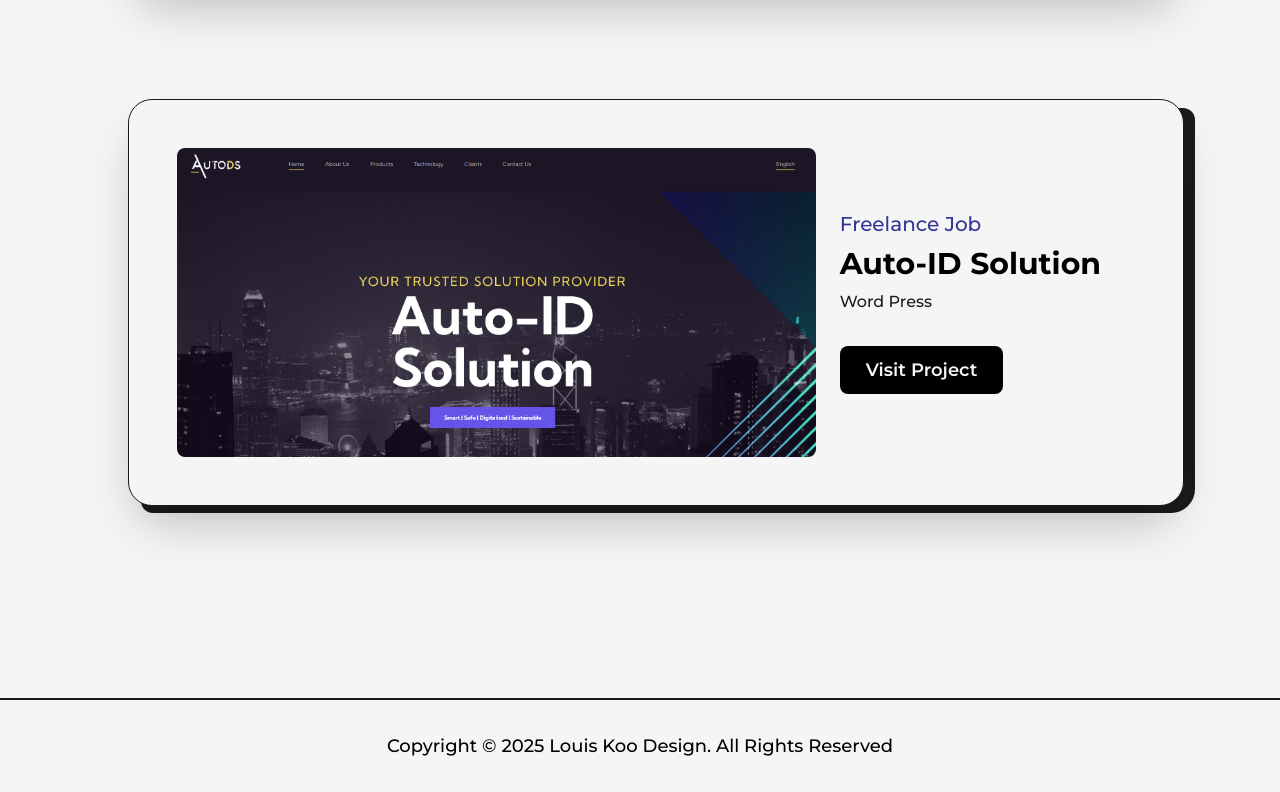
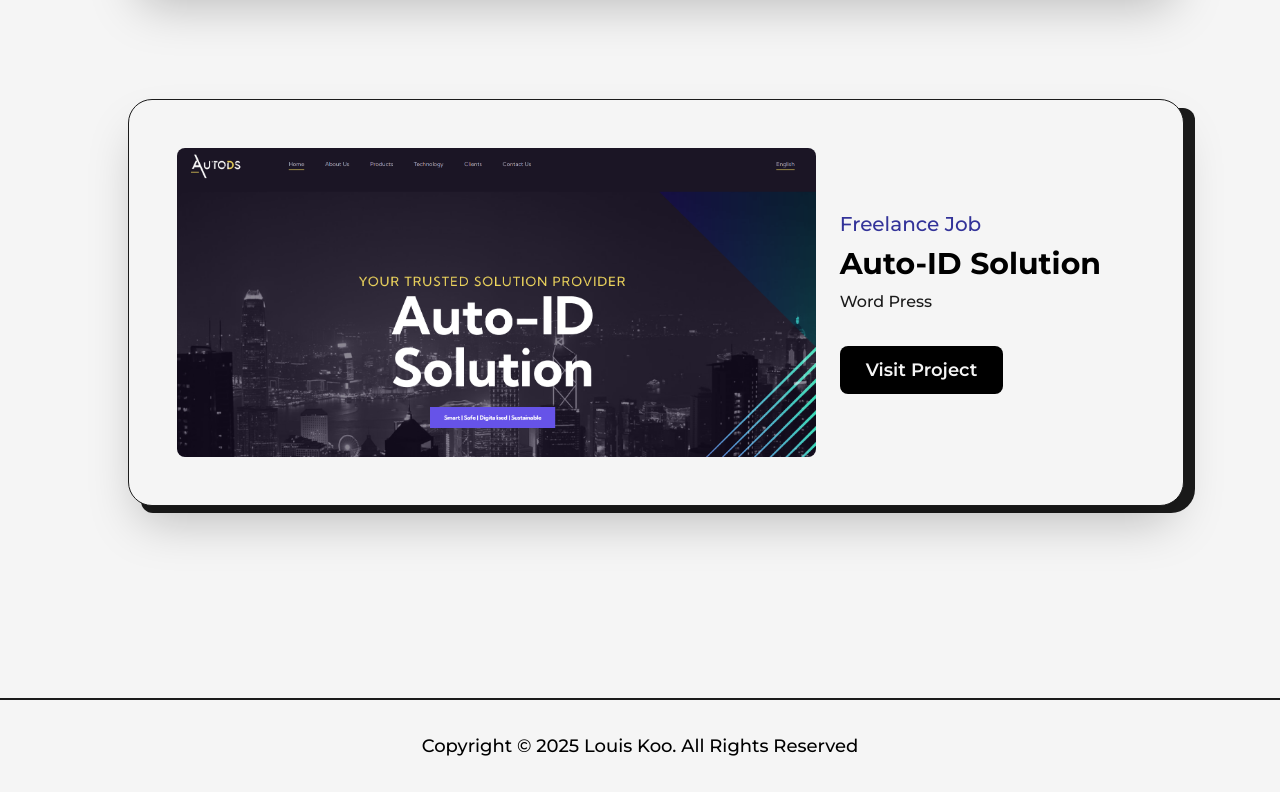
Before and after one commit to Lokiakoo/Profile, a Next.js app: page /projects in a window 1280 px wide. Shown: the part 3022-3814 px from the top of the page. Built offline with nearby package versions, Linux system fonts and the light colour scheme.

Commit message:
Update project display to col 6 or 12

```diff
--- a/src/components/Footer.js
+++ b/src/components/Footer.js
@@ -6,7 +6,7 @@ const Footer = () => {
   return (
     <footer className='w-full border-t-2 border-solid border-dark font-medium text-lg dark:text-light dark:border-light'>
         <Layout className='py-8 flex items-center justify-center'>
-            <span>Copyright &copy; {new Date().getFullYear()} Louis Koo Design. All Rights Reserved</span>
+            <span>Copyright &copy; {new Date().getFullYear()} Louis Koo. All Rights Reserved</span>
         </Layout>
     </footer>
   )
```
